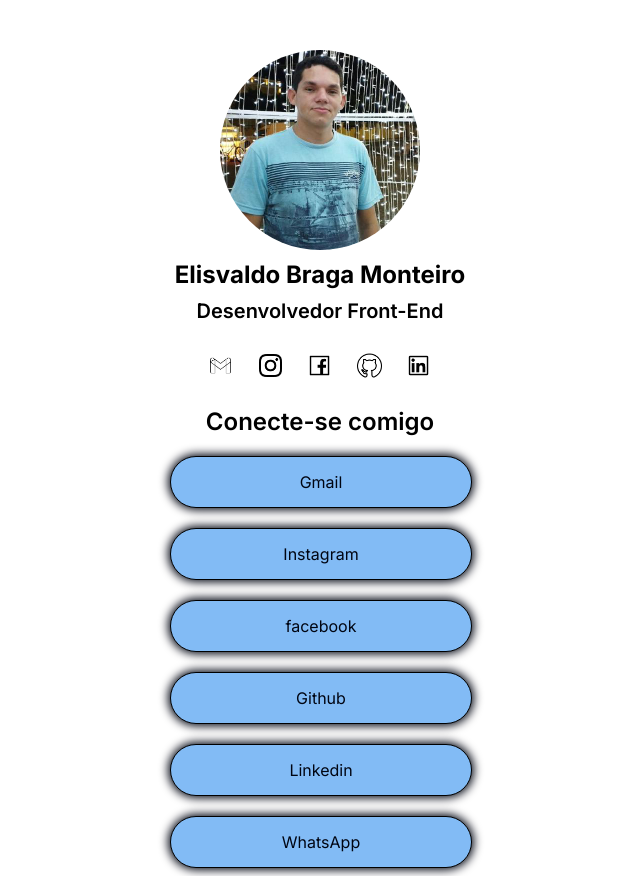
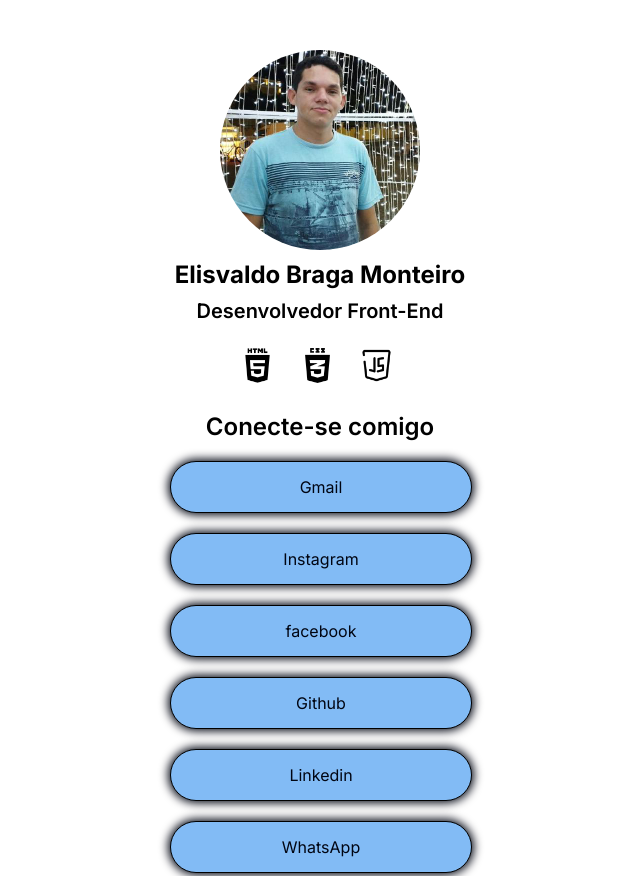
Before and after one commit to elivaldobraga23/meu_linktree, a plain HTML site: page index.html in a window 1280 px wide. Shown: the top 876 px of the page, without its empty margins (320-960 px from the left). Drawn offline with Linux system fonts and the light colour scheme.

Commit message:
atualização das imagens

```diff
--- a/index.html
+++ b/index.html
@@ -12,11 +12,9 @@
         <h1 id="principal">Elisvaldo Braga Monteiro</h1>
         <p id="dev">Desenvolvedor Front-End</p>
         <div id="imagens">
-            <img class="image" src="imagens/arcticons_google-mail.png" alt="">
-            <img class="image" src="imagens/akar-icons_instagram-fill.png" alt="">
-            <img class="image" src="imagens/ant-design_facebook-outlined.png" alt="">
-            <img class="image" src="imagens/akar-icons_github-outline-fill.png" alt="">
-            <img class="image" src="imagens/ant-design_linkedin-outlined.png" alt="">
+            <img class="image" src="imagens/social_html5_html_71 (1).png" alt="Logo HTML 5">
+            <img class="image" src="imagens/css3-01_icon-icons.com_50918 (1).png" alt="Logo CSS 3">
+            <img class="image" src="imagens/javascript_icon_245402 (1).png" alt="Logo JavaScript">
         </div>
         <h1 id="conecte">Conecte-se comigo</h1>
         <div id="link">
--- a/style.css
+++ b/style.css
@@ -42,13 +42,14 @@ p#dev{
 
 div#imagens{
     margin: 0 auto;
-    width: 360px;
-    margin-top: 40px;
+    width: 240px;
+    margin-top: 15px;
+
 }
 
 img.image{
-    width: 48px;
-    height: 48px;
+    width: 55px;
+    height: 55px;
     padding: 10px;
 }
 
@@ -84,6 +85,7 @@ a{
 
 }
 
+
 footer{
     background-color: #D9D9D9;
     font-size: 0.9em;
@@ -117,13 +119,13 @@ p#dev{
 }
 
 div#imagens{
-    width: 244px;
-    margin-top: 20px;
+    width: 180px;
+    margin-top: 15px;
 }
 
 img.image{
-    width: 25px;
-    height: 25px;
+    width: 35px;
+    height: 35px;
 }
 
 h1#conecte{
```
Also changed, not shown: imagens/css3-01_icon-icons.com_50918 (1).png (added), imagens/javascript_icon_245402 (1).png (added), imagens/social_html5_html_71 (1).png (added), texto.txt (added).
